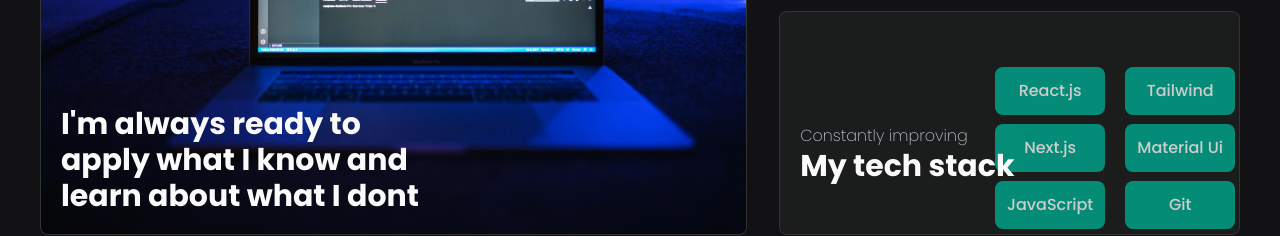
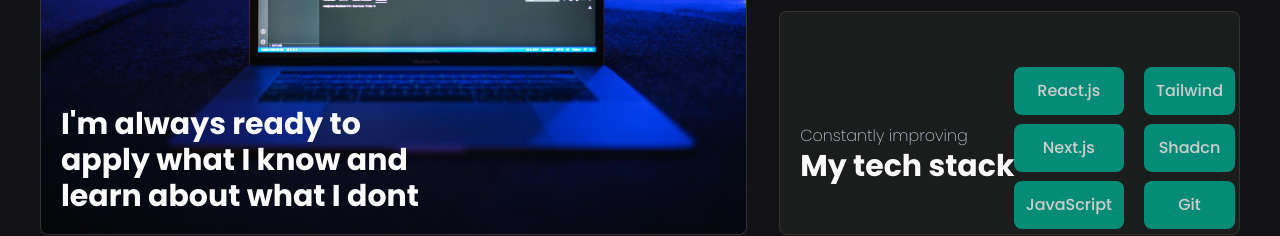
Before and after one commit to tobiasSantellan/Portfolio-, a Next.js app: page / in a window 1280 px wide. Shown: the part 1000-1236 px from the top of the page. Built offline with nearby package versions, Linux system fonts and the light colour scheme.

Commit message:
"add new tech stack"

```diff
--- a/components/ui/BentoGrid.tsx
+++ b/components/ui/BentoGrid.tsx
@@ -124,7 +124,7 @@ export const BentoGridItem = ({
             </div>
             <div className="flex flex-col gap-3 lg:gap-3 pr-4">
               {/* <span className="py-4 px-3 rounded-lg text-center bg-[#00a98f]" /> */}
-              {["Tailwind", "Material Ui", "Git"].map((item) => (
+              {["Tailwind", "Shadcn", "Git"].map((item) => (
                 <span
                   key={item}
                   className="py-2 lg:py-3 lg:mt-[-3px] lg:px-3 px-3 text-xs lg:text-base opacity-70 lg:opacity-80 rounded-lg text-center bg-[#00a98f]"
```
